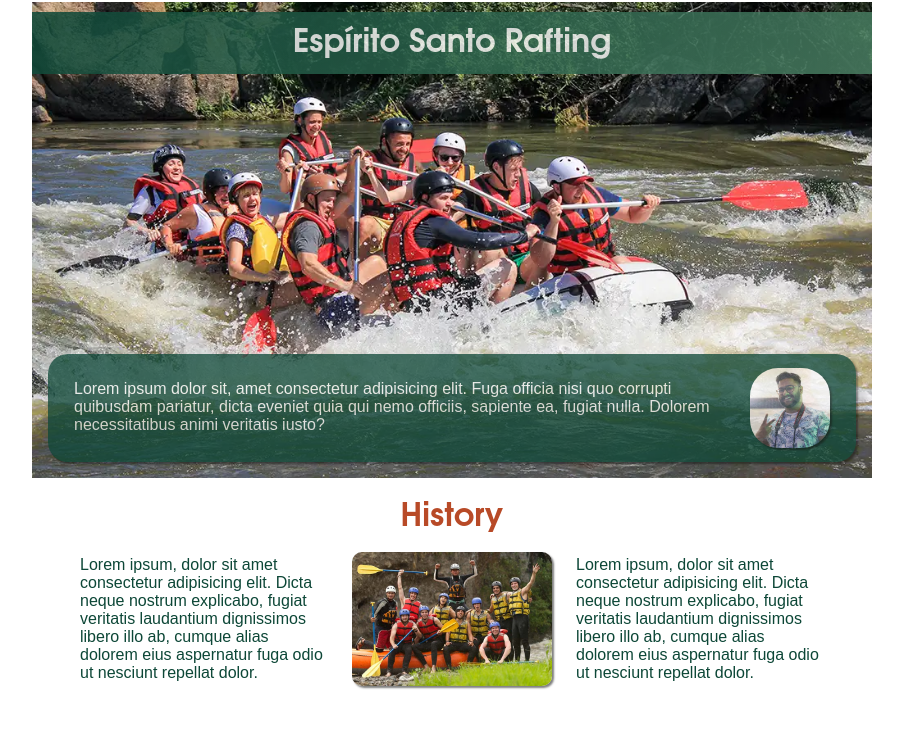
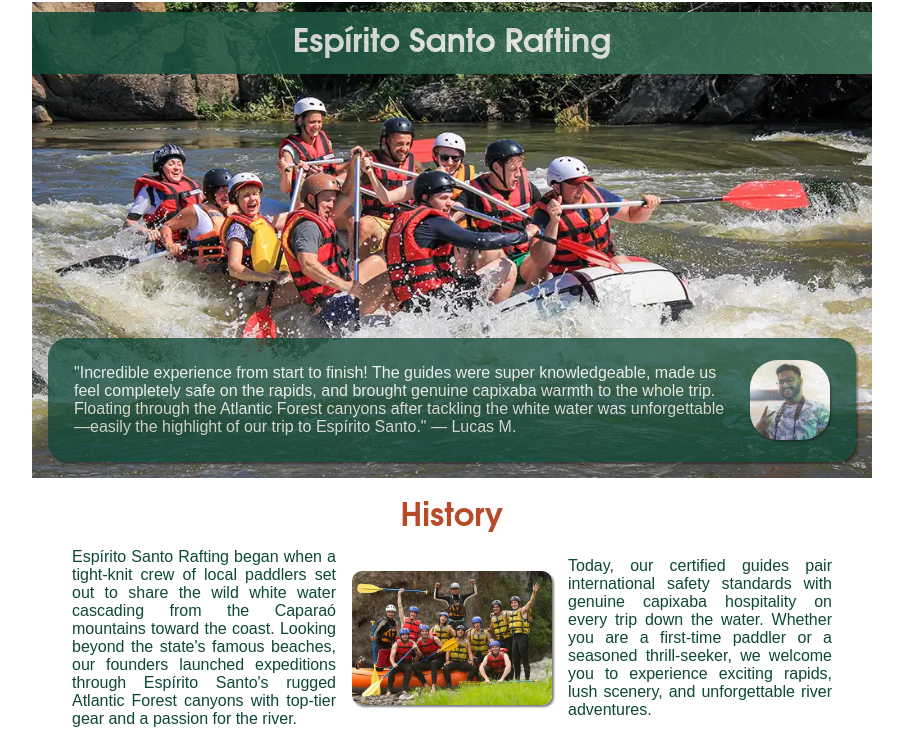
Before and after one commit to betancourthaja/wdd130, a plain HTML site: page wwr/about.html in a window 1280 px wide. Shown: the part 100-829 px from the top of the page, without its empty margins (188-1091 px from the left). Drawn offline with Linux system fonts and the light colour scheme.

Commit message:
W04 Assignment v5

```diff
--- a/wwr/about.html
+++ b/wwr/about.html
@@ -28,14 +28,15 @@
             <h1>Espírito Santo Rafting</h1>
             <article>
                 <img src="images/happy-client.webp" alt="Happy client supporting the company.">
-                <p>Lorem ipsum dolor sit, amet consectetur adipisicing elit. Fuga officia nisi quo corrupti quibusdam pariatur, dicta eveniet quia qui nemo officiis, sapiente ea, fugiat nulla. Dolorem necessitatibus animi veritatis iusto?</p>
+                <p>"Incredible experience from start to finish! The guides were super knowledgeable, made us feel completely safe on the rapids, and brought genuine capixaba warmth to the whole trip. Floating through the Atlantic Forest canyons after tackling the white water was unforgettable—easily the highlight of our trip to Espírito Santo."
+                    — Lucas M.</p>
             </article>
         </div>
         <section class="history">
             <h2>History</h2>
-            <p>Lorem ipsum, dolor sit amet consectetur adipisicing elit. Dicta neque nostrum explicabo, fugiat veritatis laudantium dignissimos libero illo ab, cumque alias dolorem eius aspernatur fuga odio ut nesciunt repellat dolor.</p>
+            <p>Espírito Santo Rafting began when a tight-knit crew of local paddlers set out to share the wild white water cascading from the Caparaó mountains toward the coast. Looking beyond the state's famous beaches, our founders launched expeditions through Espírito Santo's rugged Atlantic Forest canyons with top-tier gear and a passion for the river.</p>
             <img src="images/rafting_group.jpg" alt="Espírito Santo Rafting Team">
-            <p>Lorem ipsum, dolor sit amet consectetur adipisicing elit. Dicta neque nostrum explicabo, fugiat veritatis laudantium dignissimos libero illo ab, cumque alias dolorem eius aspernatur fuga odio ut nesciunt repellat dolor.</p>
+            <p>Today, our certified guides pair international safety standards with genuine capixaba hospitality on every trip down the water. Whether you are a first-time paddler or a seasoned thrill-seeker, we welcome you to experience exciting rapids, lush scenery, and unforgettable river adventures.</p>
         </section>
         <section>
             <h2>Adventure Awaits You!</h2>
--- a/wwr/styles/rafting.css
+++ b/wwr/styles/rafting.css
@@ -134,7 +134,7 @@ footer p {
 .hero article img {
     float: right;
     width: 80px;
-    margin: 0.75rem 1.5rem 0.75rem 0;
+    margin: 1.25rem 1.5rem 1.25rem 0.75rem;
     border-radius: 35%;
     box-shadow: var(--small-shadow);
 }
@@ -147,6 +147,12 @@ footer p {
 
 .history h2 {
     grid-column: span 3;
+    padding: auto 0;
+}
+
+.history p {
+    padding: 0;
+    text-align: justify;
 }
 
 .history img {
```
